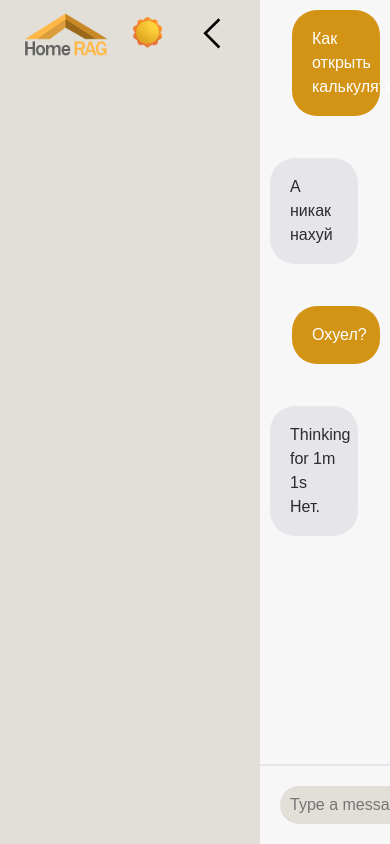
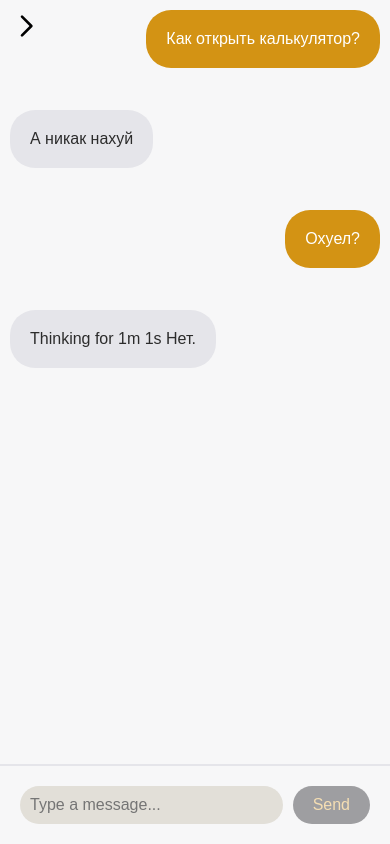
Before and after one commit to Obezyan0941/home_rag_webui, a React (Vite) app: page / in a window 390 px wide. Built offline with nearby package versions, Linux system fonts and the light colour scheme.

Commit message:
sidebar collapse implemented

```diff
--- a/src/App.css
+++ b/src/App.css
@@ -3,6 +3,13 @@
   flex-direction: row;
   width: 100%;
   background-color: #f7f7f8;
+}
+
+@media (max-width: 768px) {
+  .app-container{
+      /* height: 100vh; */
+      height: 100dvh;
+  }
 }
 
 .dark-theme {
--- a/src/App.tsx
+++ b/src/App.tsx
@@ -1,15 +1,15 @@
 import './App.css'
 import Chat from './components/Chat'
-import Sidebar from './components/Sidebar'
+import Sidebar from './components/sidebar/Sidebar'
 import { useState } from 'react';
 
-function App() {
+const App: React.FC = () => {
   const [darkTheme, setDarkTheme] = useState<boolean>(false);
 
   return (
   <div className={`app-container ${darkTheme ? "dark-theme" : " "}`}>
     <Sidebar darkTheme={darkTheme} setDarkTheme={setDarkTheme}/>
-    <Chat darkTheme={darkTheme}/>
+    <Chat/>
   </div>
   )
 }
--- a/src/components/Chat.css
+++ b/src/components/Chat.css
@@ -11,10 +11,11 @@
 
 @media (max-width: 768px) {
   .chat-container{
-      max-width: 100%;
-      height: 100vh;
-      margin: 0;
-      border-radius: 0;
+      /* max-width: 100%; */
+      height: 100dvh;
+      width: 100%;
+      /* margin: 0; */
+      /* border-radius: 0; */
   }
 }
 
--- a/src/components/Chat.tsx
+++ b/src/components/Chat.tsx
@@ -113,13 +113,7 @@ function chatReducer(state: ChatState, action: ChatAction) {
   }
 }
 
-interface ChatProps {
-  darkTheme: boolean;
-}
-
-function Chat({
-  darkTheme = false
-}: ChatProps) {
+const Chat: React.FC = () => {
   const [chatState, chatDispatch] = useReducer(chatReducer, {messages: DEFAULT_MESSAGES, isError: false});
   const [input, setInput] = useState<string>("");
   const [isTyping, setisTyping] = useState<boolean>(false);
--- a/src/components/Sidebar.css
+++ b/src/components/sidebar/Sidebar.css
@@ -1,15 +1,28 @@
+.sidebar-container {
+  display: flex;
+}
+
 .sidebar {
   width: 260px;
   display: flex;
   flex-direction: column;
   background-color: #e2dfd8;
   justify-content: space-between;
+  opacity: 1;
+  transition: opacity 0.2s ease, transform 0.2s ease;
+}
+
+.sidebar.collapsed {
+  opacity: 0;
+  width: 0px;
+  pointer-events: none;
+  transform: translateX(-100px);
 }
 
 .header-wrapper {
   display: flex;
   align-items: center;
-  justify-content: space-between;
+  justify-content: space-around;
   gap: .25rem;
   padding-left: 1rem;
   padding-right: 1rem;
@@ -18,29 +31,35 @@
 .themeButton {
   background-color: #ffffff00;
   font-size: 2cap;
-  align-content: center;
+  align-items: center;
   border: 0px;
   cursor: pointer;
 }
 
-.closeSidebarButton {
+.toggleSidebarButton {
   cursor: pointer;
   color: #000000;
 }
 
-.closeSidebarButton:hover {
+.toggleSidebarButton:hover {
   color: #f3aa18;
+}
+
+.show-sidebar-container {
+  align-content: center;
+  margin: 10px;
+  position: absolute;
 }
 
 .dark-theme .sidebar {
   background-color: rgb(49, 49, 49);
 }
 
-.dark-theme .closeSidebarButton {
+.dark-theme .toggleSidebarButton {
   cursor: pointer;
   color: #e5e5ea;
 }
 
-.dark-theme .closeSidebarButton:hover {
+.dark-theme .toggleSidebarButton:hover {
   color: #f3aa18;
 }
--- /dev/null
+++ b/src/components/sidebar/Sidebar.tsx
@@ -0,0 +1,64 @@
+import "./Sidebar.css"
+import logo from '/src/assets/logo.png';
+import { useState, useEffect } from "react";
+import { Sun, CrescentMoon, ChevronLeft, ChevronRight } from "./svg_icons";
+
+interface SidebarProps {
+  darkTheme: boolean;
+  setDarkTheme: (a: boolean) => void;
+}
+
+const Sidebar: React.FC<SidebarProps> = ({ darkTheme, setDarkTheme }) => {
+  const [expanded, setExpanded] = useState(true);
+
+  const handleResize = () => {
+    if (window.innerWidth < 800) {
+      setExpanded(false);
+    } else {
+      setExpanded(true);
+    }
+  };
+
+  useEffect(() => {
+    handleResize();
+    window.addEventListener('resize', handleResize);
+    return () => window.removeEventListener('resize', handleResize);
+  }, []);
+
+  const toggle = () => setExpanded(prev => !prev);
+
+  return(
+    <div className="sidebar-container">
+      <aside className={`sidebar ${!expanded ? 'collapsed' : ''}`}>
+        <div className={`header-wrapper ${darkTheme ? ".dark-theme" : " "}`}>
+          <img src={logo} alt="Logo" width={100} height={55}/>
+          <div className="themeButton" onClick={() => setDarkTheme(!darkTheme)}>
+            {!darkTheme ? <Sun/> : <CrescentMoon/>}
+          </div>
+          <div
+            className="toggleSidebarButton"
+            onClick={toggle}
+            aria-expanded={expanded}
+            aria-label={expanded ? 'Collapse menu' : 'Show menu'}
+          >
+            {expanded ? <ChevronLeft/> : <ChevronRight/>}
+          </div>
+        </div>
+      </aside>
+      {!expanded ?
+        <div className="show-sidebar-container">
+          <div
+            className="toggleSidebarButton"
+            onClick={toggle}
+            aria-expanded={expanded}
+            aria-label={'Show menu'}
+          >
+            <ChevronRight/>
+          </div>
+        </div> : <div></div>
+      }
+    </div>
+  )
+}
+
+export default Sidebar
--- a/src/components/Sidebar.tsx
+++ b/src/components/sidebar/svg_icons.tsx
@@ -1,19 +1,38 @@
-import "./Sidebar.css"
 import type { SVGProps } from 'react';
-import logo from '../assets/logo.png';
+
+export function ChevronRight(props: SVGProps<SVGSVGElement>) {
+  return (
+    <svg
+      xmlns="http://www.w3.org/2000/svg"
+      viewBox="0 0 12 12"
+      width="2em"
+      height="2em"
+      {...props}
+    >
+      <path
+        fill="currentColor"
+        fillRule="evenodd"
+        d="M4.15 9.85a.5.5 0 0 1 0-.707l3.15-3.15l-3.15-3.15a.5.5 0 0 1 .707-.707l3.5 3.5a.5.5 0 0 1 0 .707l-3.5 3.5a.5.5 0 0 1-.707 0z"
+        clipRule="evenodd"
+      ></path>
+    </svg>
+  )
+}
 
 export function ChevronLeft(props: SVGProps<SVGSVGElement>) {
   return (
     <svg
       xmlns="http://www.w3.org/2000/svg"
-      viewBox="0 0 24 24"
-      width="4em"
-      height="4em"
+      viewBox="0 0 12 12"
+      width="2em"
+      height="2em"
       {...props}
     >
       <path
         fill="currentColor"
-        d="M14.41 18.16L8.75 12.5l5.66-5.66l.7.71l-4.95 4.95l4.95 4.95z"
+        fillRule="evenodd"
+        d="M7.85 2.15a.5.5 0 0 1 0 .707L4.7 6.007l3.15 3.15a.5.5 0 0 1-.707.707l-3.5-3.5a.5.5 0 0 1 0-.707l3.5-3.5a.5.5 0 0 1 .707 0z"
+        clipRule="evenodd"
       ></path>
     </svg>
   )
@@ -291,28 +310,3 @@ export function CrescentMoon(props: SVGProps<SVGSVGElement>) {
     </svg>
   )
 }
-
-
-interface SidebarProps {
-  darkTheme: boolean;
-  setDarkTheme: (a: boolean) => void;
-}
-
-function Sidebar({
-  darkTheme,
-  setDarkTheme
-}: SidebarProps) {
-  return <div className="sidebar">
-    <div className={`header-wrapper ${darkTheme ? ".dark-theme" : " "}`}>
-      <img src={logo} alt="Logo" width={100} height={55}/>
-      <button className="themeButton" onClick={() => setDarkTheme(!darkTheme)}>
-        {!darkTheme ? <Sun/> : <CrescentMoon/>}
-      </button>
-      <div className="closeSidebarButton">
-        <ChevronLeft/>
-      </div>
-    </div>
-  </div>
-}
-
-export default Sidebar
```
